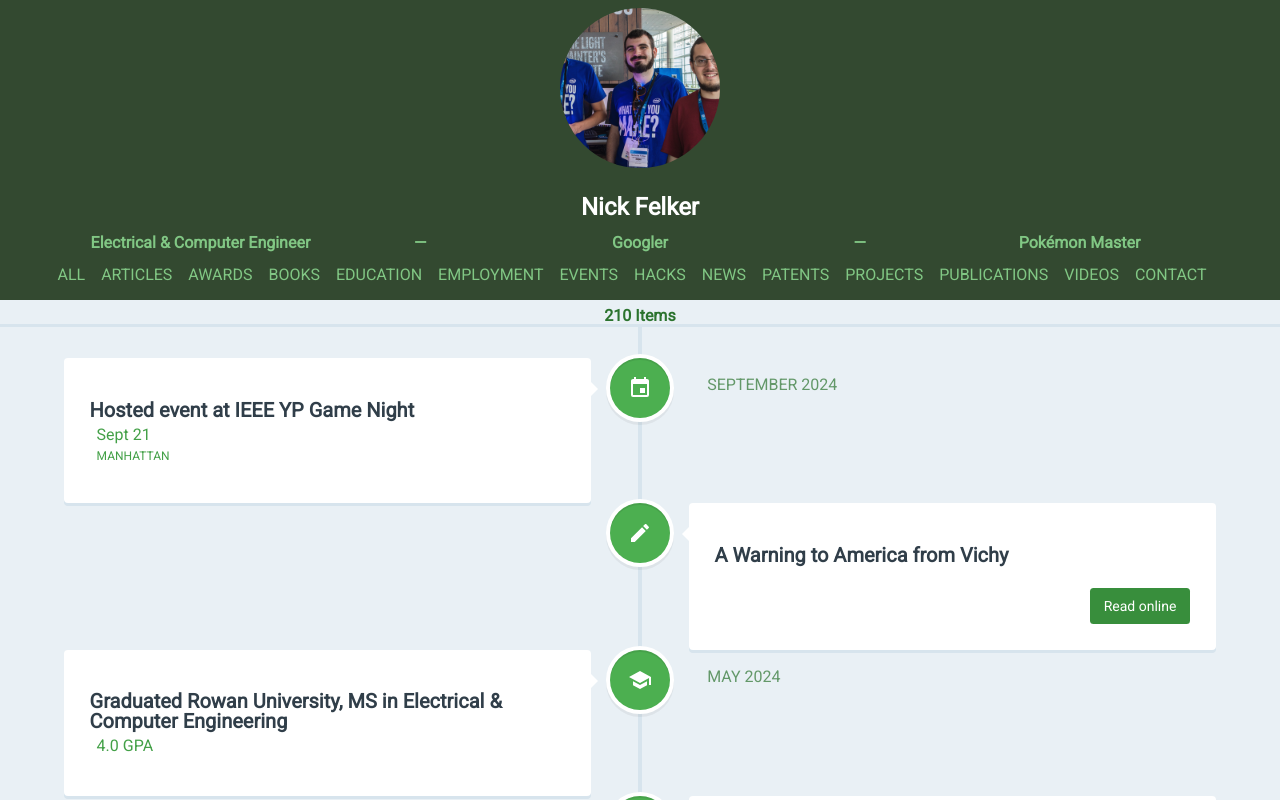
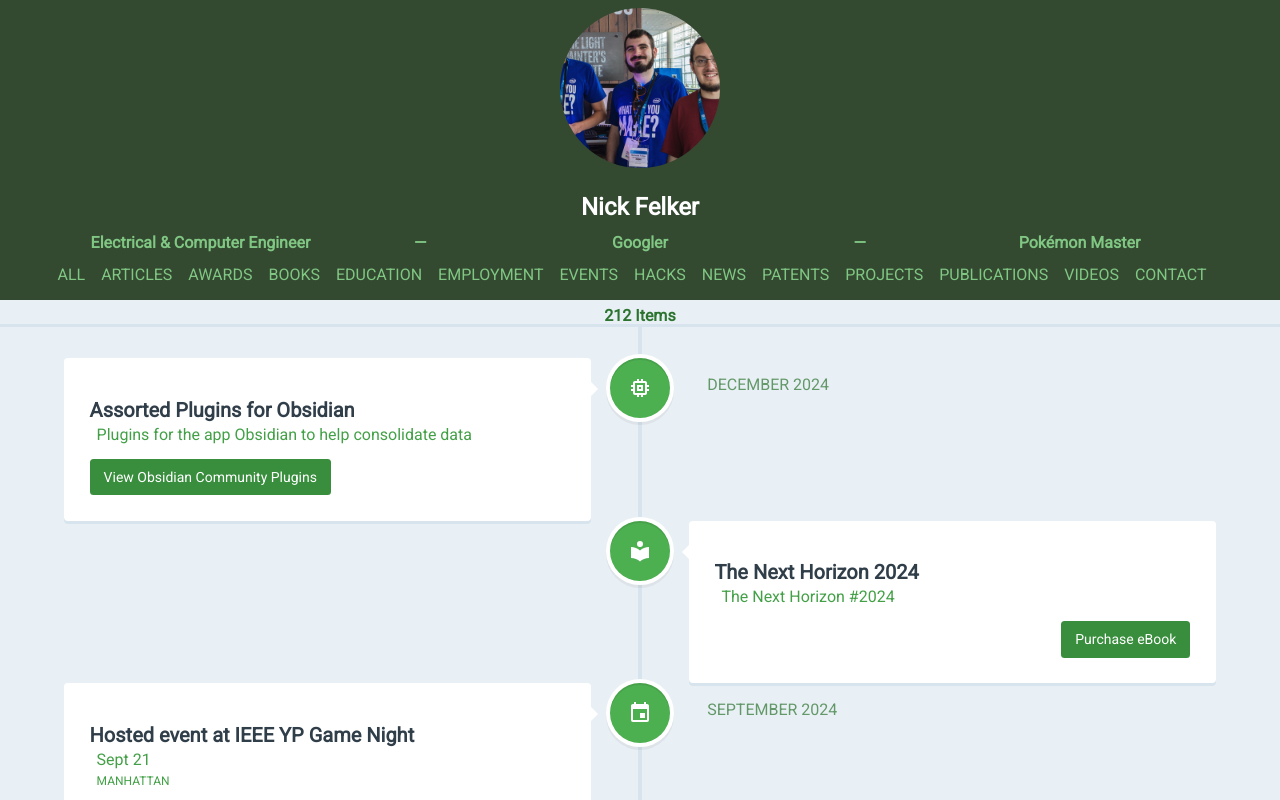
Before and after one commit to Fleker/Fleker.github.io, an Angular app: page / in a window 1280 px wide. Shown: the top 800 px of the page. Built offline with nearby package versions, Linux system fonts and the light colour scheme.

Commit message:
Add new entries for December

```diff
--- a/src/entries.books.ts
+++ b/src/entries.books.ts
@@ -69,4 +69,13 @@ export default [
     "linkText": "Purchase eBook",
     "date": "December 1 2023"
   },
+  {
+    "type": "Books",
+    "name": "The Next Horizon 2024",
+    "series": "The Next Horizon",
+    "seriesNo": "2024",
+    "link": "https://www.amazon.com/gp/product/B0DPVZ85Y9",
+    "linkText": "Purchase eBook",
+    "date": "December 8 2024"
+  },
 ]
--- a/src/entries.projects.ts
+++ b/src/entries.projects.ts
@@ -229,4 +229,12 @@ export default [
     linkText: "View Obsidian Community Plugins",
     date: "April 15 2024"
 },
+{
+    type: "Projects",
+    name: "Assorted Plugins for Obsidian",
+    description: "Plugins for the app Obsidian to help consolidate data",
+    link: "https://obsidian.md/plugins?search=Nick%20felker",
+    linkText: "View Obsidian Community Plugins",
+    date: "December 15 2024"
+},
 ]
```
